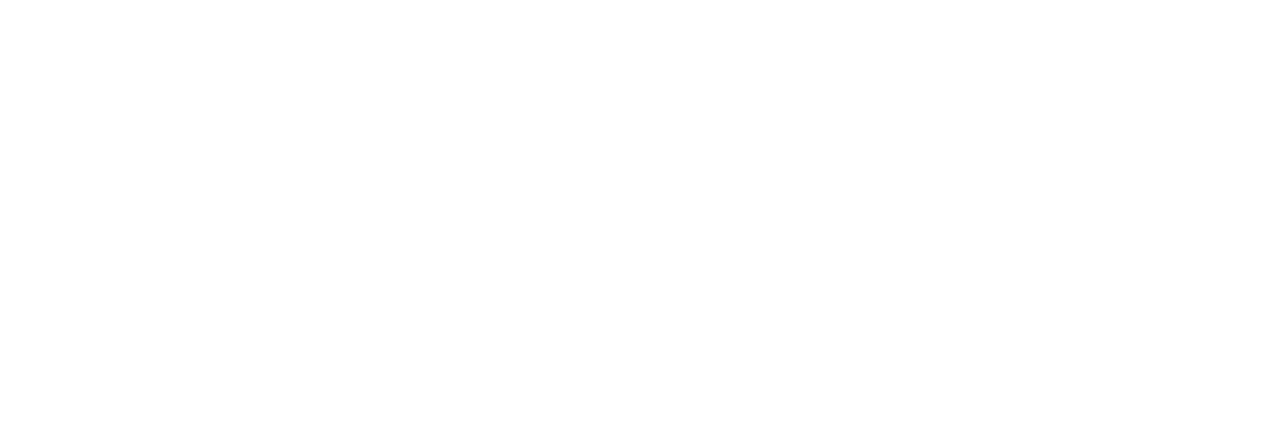
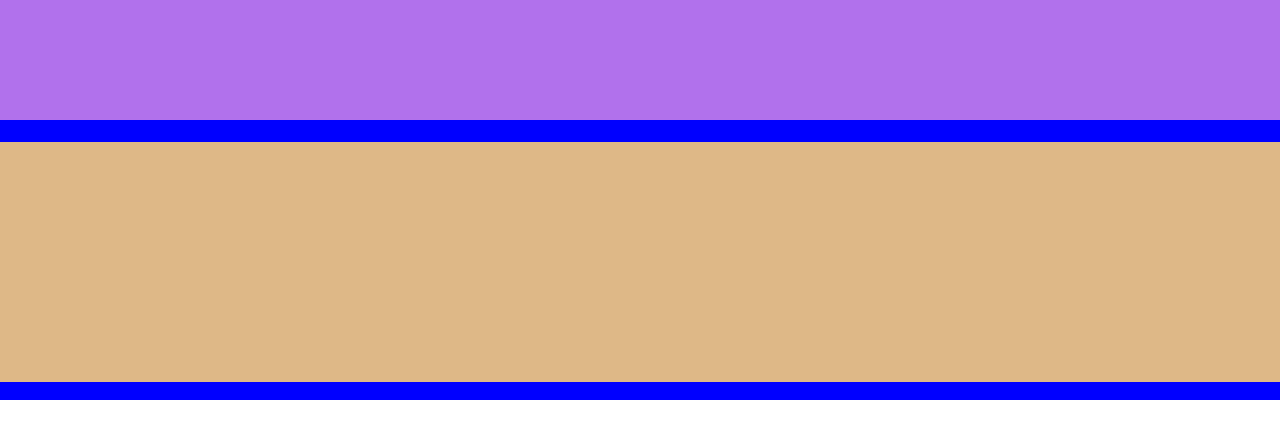
Before and after one commit to Mithrandir7z/htmlcss-struttura-wp, a plain HTML site: page index.html in a window 1280 px wide. Drawn offline with Linux system fonts and the light colour scheme.

Commit message:
header-cambiato

```diff
--- a/css/style.css
+++ b/css/style.css
@@ -0,0 +1,24 @@
+* {
+    margin: 0;
+    padding: 0;
+    box-sizing: border-box;
+}
+
+header {
+    width: 100%;
+    background-color: blue;
+    height: 50vh;
+}
+
+.head {
+    width: 100%;
+    height: 15vh;
+    background-color: rgb(177, 113, 236);
+}
+
+.banner {
+    width: 100%;
+    height: 30vh;
+    background-color: burlywood;
+    margin-top: 22px;
+}
--- a/index.html
+++ b/index.html
@@ -27,8 +27,20 @@
 
 
     <!--main-->
+    <main>
     <!--div-->
+
     <!--3 div float left-->
+
+    </main>
+    <!--fine main-->
+
+
+
+
+
+
+
 
     <!--footer-->
 </body>
```
